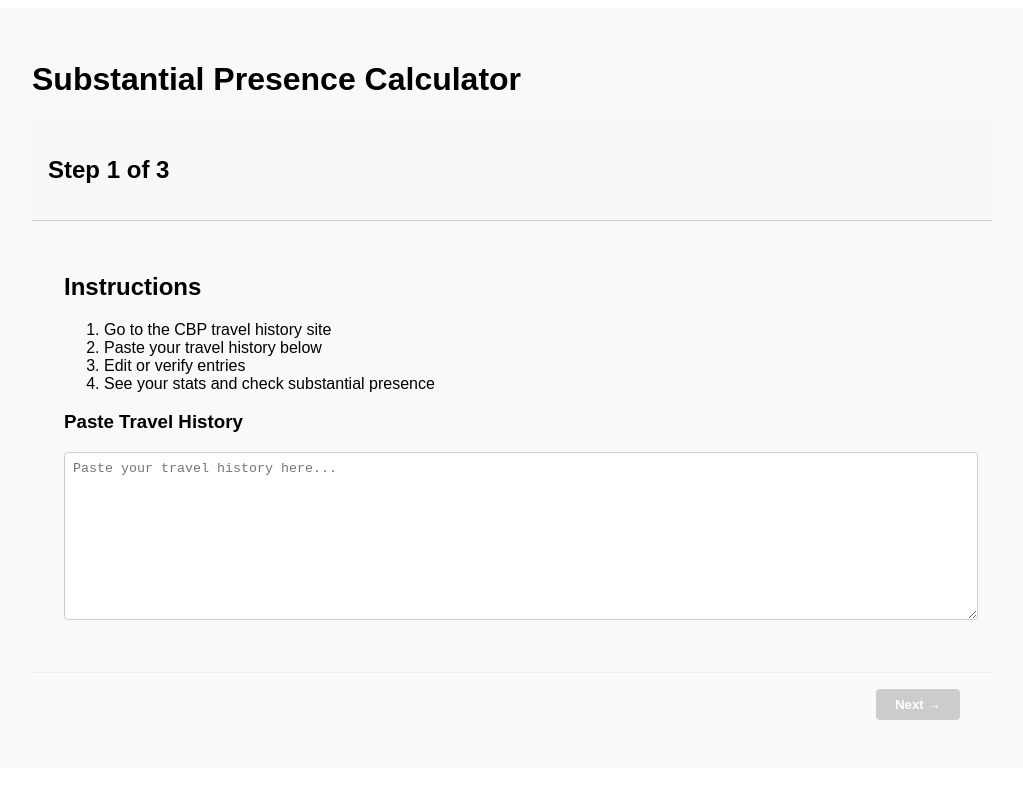
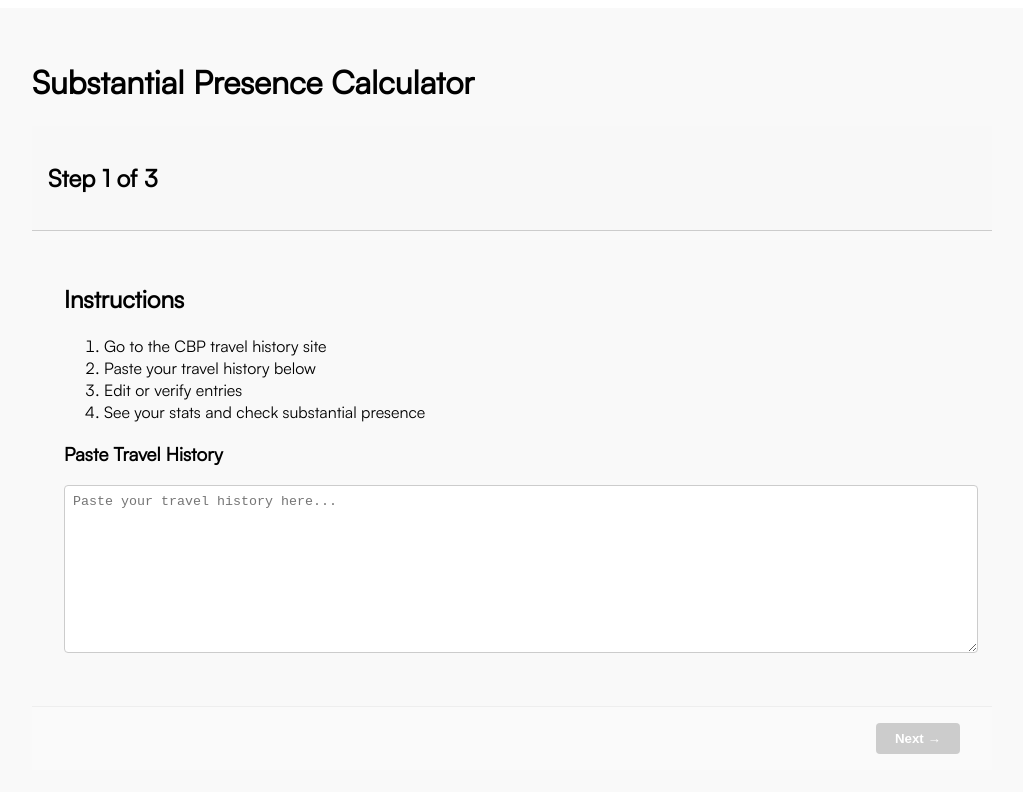
Before and after one commit to brianmakesthings/usPresenceTest, a React (Vite) app: page /upload in a window 1280 px wide. Shown: the top 792 px of the page, without its empty margins (128-1151 px from the left). Built offline with nearby package versions, Linux system fonts and the light colour scheme.

Commit message:
Custom font

```diff
--- a/src/App.module.css
+++ b/src/App.module.css
@@ -1,5 +1,5 @@
 .app {
-    font-family: Arial, sans-serif;
+    font-family: 'Satoshi';
     max-width: 960px;
     margin: 0 auto;
     padding: 2rem;
--- /dev/null
+++ b/src/assets/satoshi.css
@@ -0,0 +1,30 @@
+/**
+* @license
+*
+* Font Family: Satoshi
+* Designed by: Deni Anggara
+* URL: https://www.fontshare.com/fonts/satoshi
+* © 2025 Indian Type Foundry
+*
+* Satoshi Light
+* Satoshi LightItalic
+* Satoshi Regular
+* Satoshi Italic
+* Satoshi Medium
+* Satoshi MediumItalic
+* Satoshi Bold
+* Satoshi BoldItalic
+* Satoshi Black
+* Satoshi BlackItalic
+* Satoshi Variable (Variable font)
+* Satoshi VariableItalic (Variable font)
+
+*
+*/
+@font-face {
+  font-family: 'Satoshi';
+  src: local('Satoshi-Regular'), url('./fonts/Satoshi-Regular.ttf');
+  font-weight: 400;
+  font-display: swap;
+  font-style: normal;
+}
--- /dev/null
+++ b/src/index.css
@@ -0,0 +1 @@
+@import url("./assets/satoshi.css");
--- a/src/main.tsx
+++ b/src/main.tsx
@@ -2,6 +2,7 @@ import React from "react";
 import ReactDOM from "react-dom/client";
 import App from "./App";
 import { BrowserRouter } from "react-router-dom";
+import "./index.css";
 
 ReactDOM.createRoot(document.getElementById("root")!).render(
   <React.StrictMode>
```
Also changed, not shown: src/assets/fonts/Satoshi-Regular.ttf (added).
